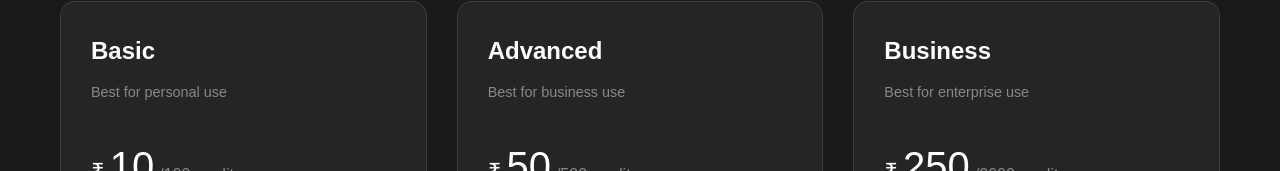
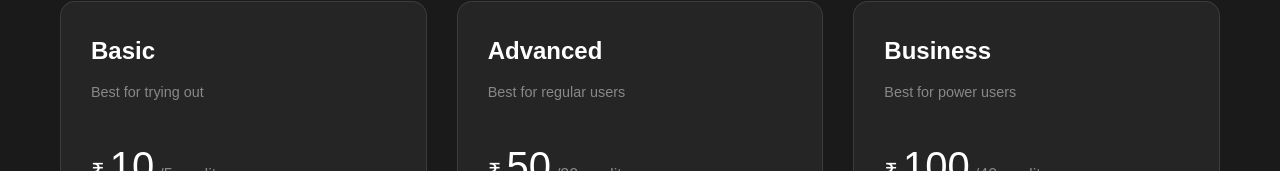
Before and after one commit to shaiksajidhussain/Imagifine, a React (Vite) app: page /credits in a window 1280 px wide. Shown: the part 281-452 px from the top of the page. Built offline with nearby package versions, Linux system fonts and the light colour scheme; no server answers; sample sign-in values are in the browser's storage; a web font is replaced by a local one.

Commit message:
Modified the tets one

```diff
--- a/src/components/Credits/Credits.jsx
+++ b/src/components/Credits/Credits.jsx
@@ -30,26 +30,26 @@ function Credits() {
     {
       id: 'basic',
       name: 'Basic',
-      credits: 100,
+      credits: 5,
       price: 10,
       amount: 1000,
-      description: 'Best for personal use'
+      description: 'Best for trying out'
     },
     {
       id: 'advanced',
       name: 'Advanced',
-      credits: 500,
+      credits: 20,
       price: 50,
       amount: 5000,
-      description: 'Best for business use'
+      description: 'Best for regular users'
     },
     {
       id: 'business',
       name: 'Business',
-      credits: 2000,
-      price: 250,
-      amount: 25000,
-      description: 'Best for enterprise use'
+      credits: 40,
+      price: 100,
+      amount: 10000,
+      description: 'Best for power users'
     }
   ];
 
@@ -82,7 +82,7 @@ function Credits() {
 
       // Initialize Razorpay
       const options = {
-        key: 'rzp_test_ivwVXJRPNyNqz3',
+        key: 'rzp_live_8Aw5WIVkdvysi7',
         amount: amount,
         currency: "INR",
         name: "Imagifine",
```
